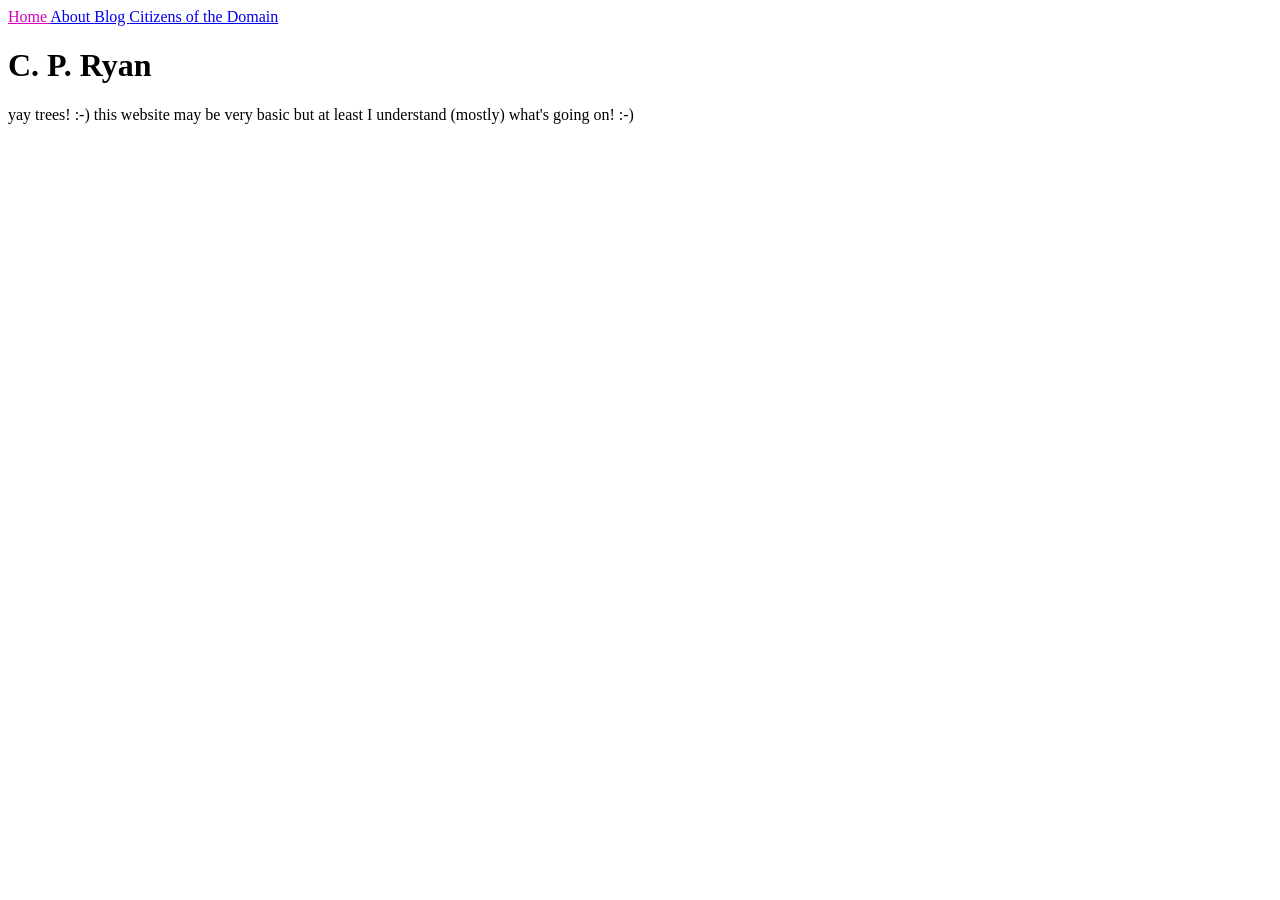
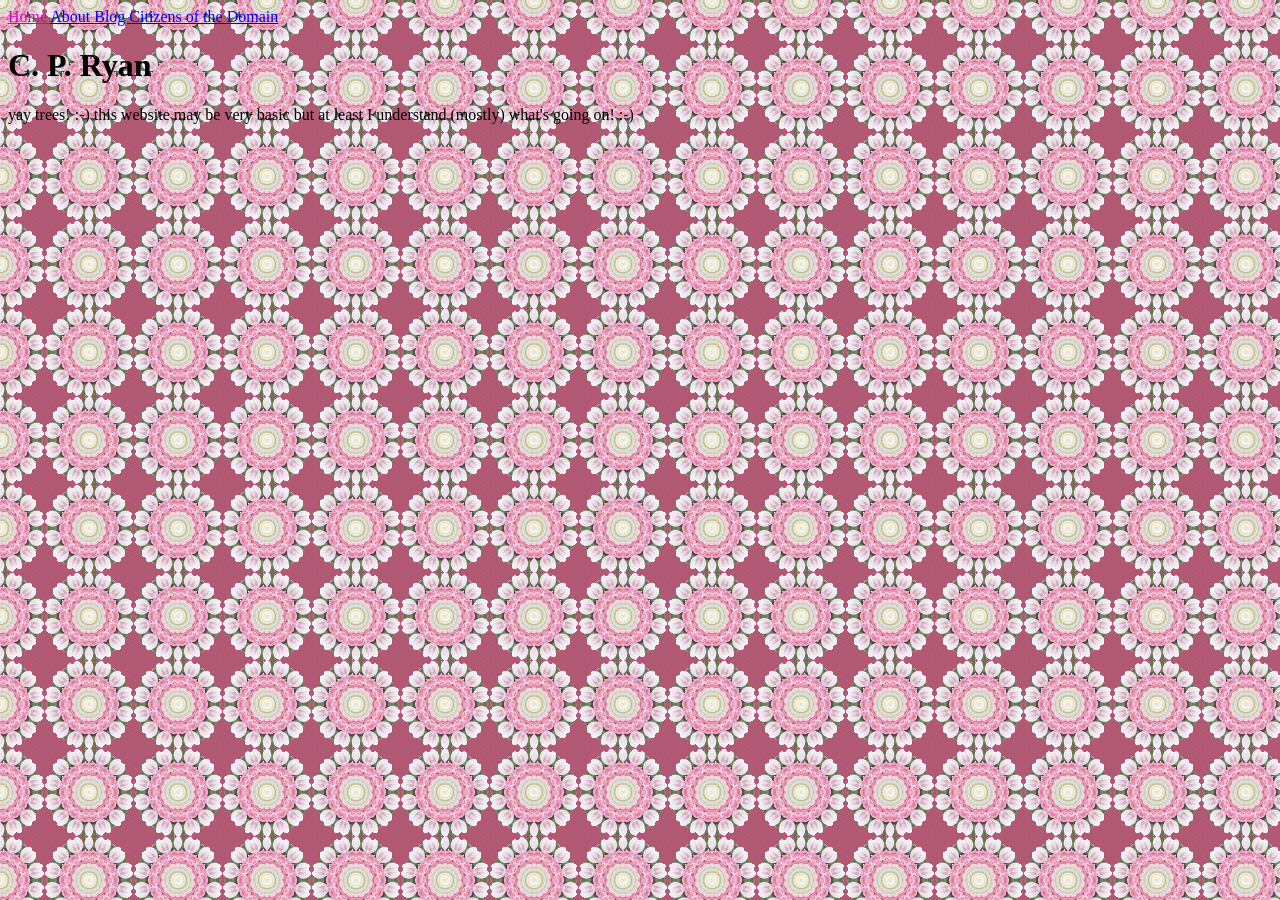
Before and after one commit to c-ryan7/c-ryan7.github.io, a Jekyll site: the page built from index.html, in a window 1280 px wide. Built offline with Jekyll 4.4.1, drawn with Linux system fonts in a browser that asks for light colours.

Commit message:
added background image to all pages by modifying main.scss

```diff
--- a/_sass/main.scss
+++ b/_sass/main.scss
@@ -1,3 +1,7 @@
 .current {
   color: #D401BC;
 }
+
+body {
+    background-image:url('../images/PWRoses2.gif');
+}
```
Also changed, not shown: assets/images/PWRoses2.gif (added).
